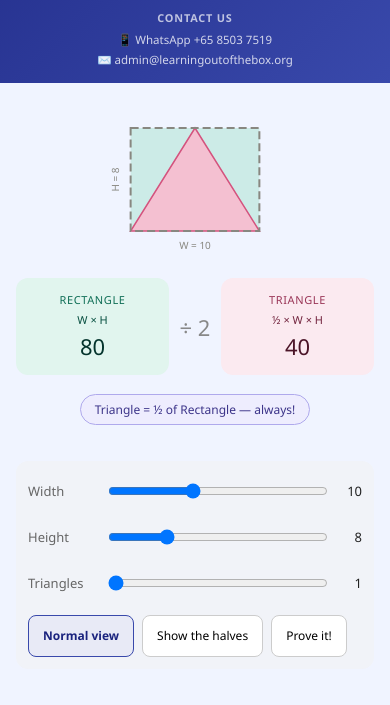
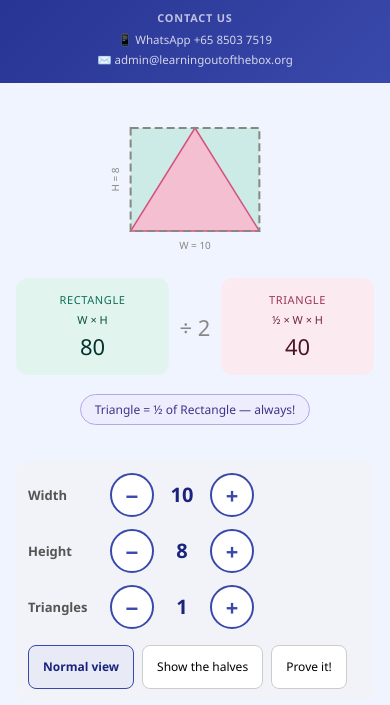
Before and after one commit to johnyeo-dev/triangle-half-of-rectangle, a plain HTML site: page index.html in a window 390 px wide. Shown: the part 395-1100 px from the top of the page. Drawn offline with Linux system fonts and the light colour scheme.

Commit message:
Replace sliders with +/- stepper buttons for mobile
Width, Height, Triangles now use large 48px circular +/- buttons
instead of sliders — much easier to tap on touchscreens.

Co-Authored-By: Claude Sonnet 4.6 <noreply@anthropic.com>

```diff
--- a/index.html
+++ b/index.html
@@ -104,12 +104,47 @@ header {
   border-radius: 12px;
   padding: 1rem 1.25rem;
   display: grid;
+  gap: 12px;
+}
+
+/* +/- stepper rows */
+.stepper-row {
+  display: flex;
+  align-items: center;
   gap: 10px;
 }
-.row { display: flex; align-items: center; gap: 12px; }
-.row label { font-size: 13px; color: #666; min-width: 68px; }
-.row input[type=range] { flex: 1; height: 36px; cursor: pointer; }
-.row span { font-size: 13px; font-weight: 500; min-width: 22px; text-align: right; }
+.stepper-row label {
+  font-size: 13px;
+  color: #555;
+  font-weight: 600;
+  min-width: 72px;
+}
+.stepper-val {
+  font-size: 20px;
+  font-weight: 700;
+  min-width: 36px;
+  text-align: center;
+  color: #1a237e;
+}
+.stepper-btn {
+  width: 48px;
+  height: 48px;
+  border-radius: 50%;
+  border: 2px solid #3949ab;
+  background: white;
+  color: #3949ab;
+  font-size: 24px;
+  font-weight: 700;
+  line-height: 1;
+  cursor: pointer;
+  touch-action: manipulation;
+  display: flex;
+  align-items: center;
+  justify-content: center;
+  flex-shrink: 0;
+  transition: background 0.15s, color 0.15s;
+}
+.stepper-btn:active { background: #3949ab; color: white; }
 
 .btns { display: flex; gap: 8px; flex-wrap: wrap; padding-top: 4px; }
 button {
@@ -119,7 +154,7 @@ button {
   border-radius: 8px;
   border: 1.5px solid #ccc;
   background: white;
-  min-height: 42px;
+  min-height: 44px;
   touch-action: manipulation;
   font-family: inherit;
 }
@@ -134,6 +169,7 @@ button.active { background: #e8eaf6; border-color: #3949ab; color: #1a237e; font
   .badge { font-size: 12px; padding: 6px 14px; }
   .ctrls { padding: .75rem; }
   button { font-size: 12px; padding: 9px 14px; }
+  .stepper-btn { width: 44px; height: 44px; font-size: 22px; }
 }
 </style>
 </head>
@@ -181,9 +217,24 @@ button.active { background: #e8eaf6; border-color: #3949ab; color: #1a237e; font
   </div>
 
   <div class="ctrls">
-    <div class="row"><label>Width</label><input type="range" id="sl-w" min="4" max="20" value="10" step="1"><span id="lb-w">10</span></div>
-    <div class="row"><label>Height</label><input type="range" id="sl-h" min="4" max="20" value="8" step="1"><span id="lb-h">8</span></div>
-    <div class="row"><label>Triangles</label><input type="range" id="sl-n" min="1" max="4" value="1" step="1"><span id="lb-n">1</span></div>
+    <div class="stepper-row">
+      <label>Width</label>
+      <button class="stepper-btn" onclick="step('w',-1)">−</button>
+      <span class="stepper-val" id="lb-w">10</span>
+      <button class="stepper-btn" onclick="step('w',1)">+</button>
+    </div>
+    <div class="stepper-row">
+      <label>Height</label>
+      <button class="stepper-btn" onclick="step('h',-1)">−</button>
+      <span class="stepper-val" id="lb-h">8</span>
+      <button class="stepper-btn" onclick="step('h',1)">+</button>
+    </div>
+    <div class="stepper-row">
+      <label>Triangles</label>
+      <button class="stepper-btn" onclick="step('n',-1)">−</button>
+      <span class="stepper-val" id="lb-n">1</span>
+      <button class="stepper-btn" onclick="step('n',1)">+</button>
+    </div>
     <div class="btns">
       <button id="btn-normal" class="active" onclick="setMode('normal')">Normal view</button>
       <button id="btn-halves" onclick="setMode('halves')">Show the halves</button>
@@ -297,14 +348,13 @@ function setMode(m){
 }
 
 document.getElementById('sl-spd').addEventListener('input',e=>{ document.getElementById('lb-spd').textContent=e.target.value; });
-['w','h','n'].forEach(k=>{
-  document.getElementById('sl-'+k).addEventListener('input',e=>{
-    const v=+e.target.value;
-    if(k==='w') W=v; else if(k==='h') H=v; else N=v;
-    document.getElementById('lb-'+k).textContent=v;
-    drawSVG();
-  });
-});
+
+function step(k, d){
+  if(k==='w'){ W=Math.min(20,Math.max(4,W+d)); document.getElementById('lb-w').textContent=W; }
+  else if(k==='h'){ H=Math.min(20,Math.max(4,H+d)); document.getElementById('lb-h').textContent=H; }
+  else { N=Math.min(4,Math.max(1,N+d)); document.getElementById('lb-n').textContent=N; }
+  drawSVG();
+}
 
 window.addEventListener('resize', drawSVG);
 setMode('normal');
```
